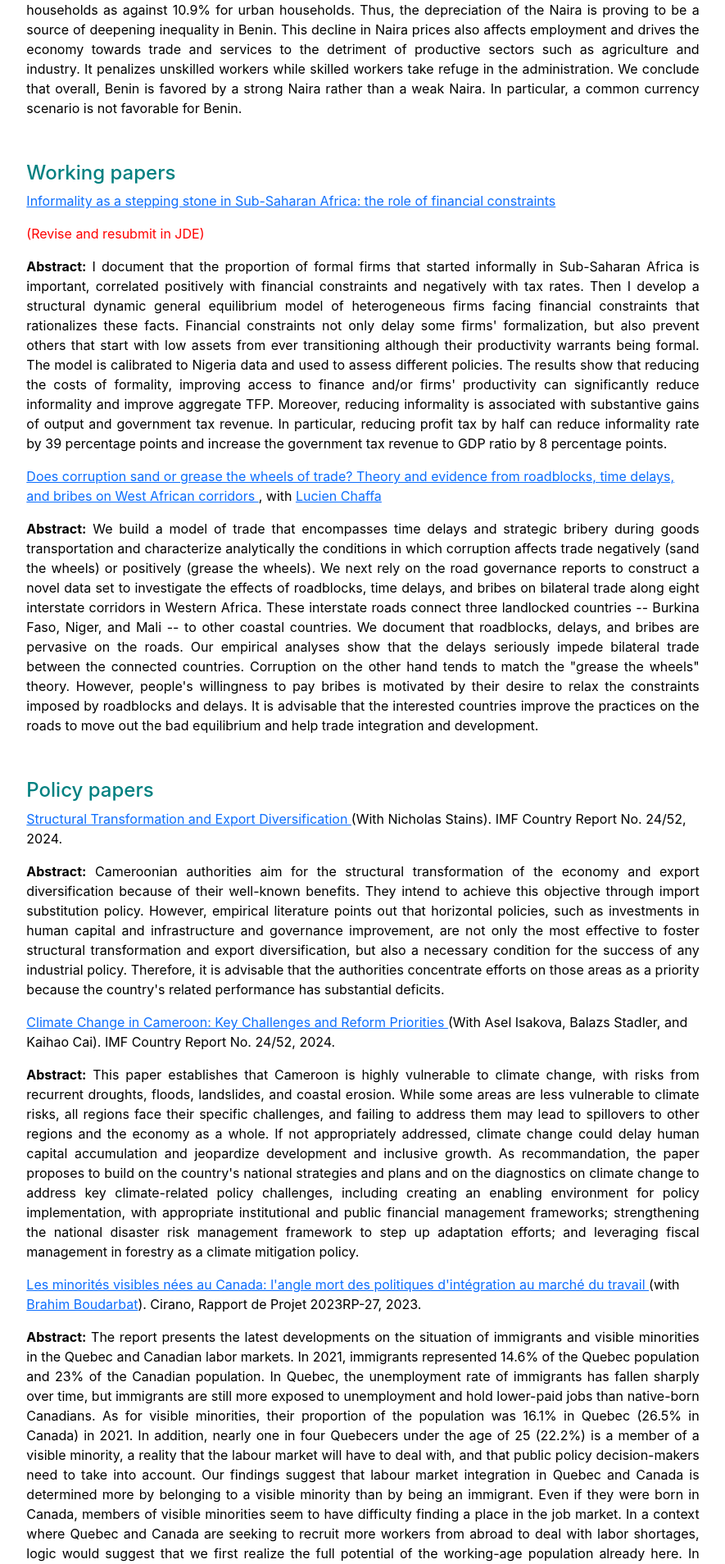
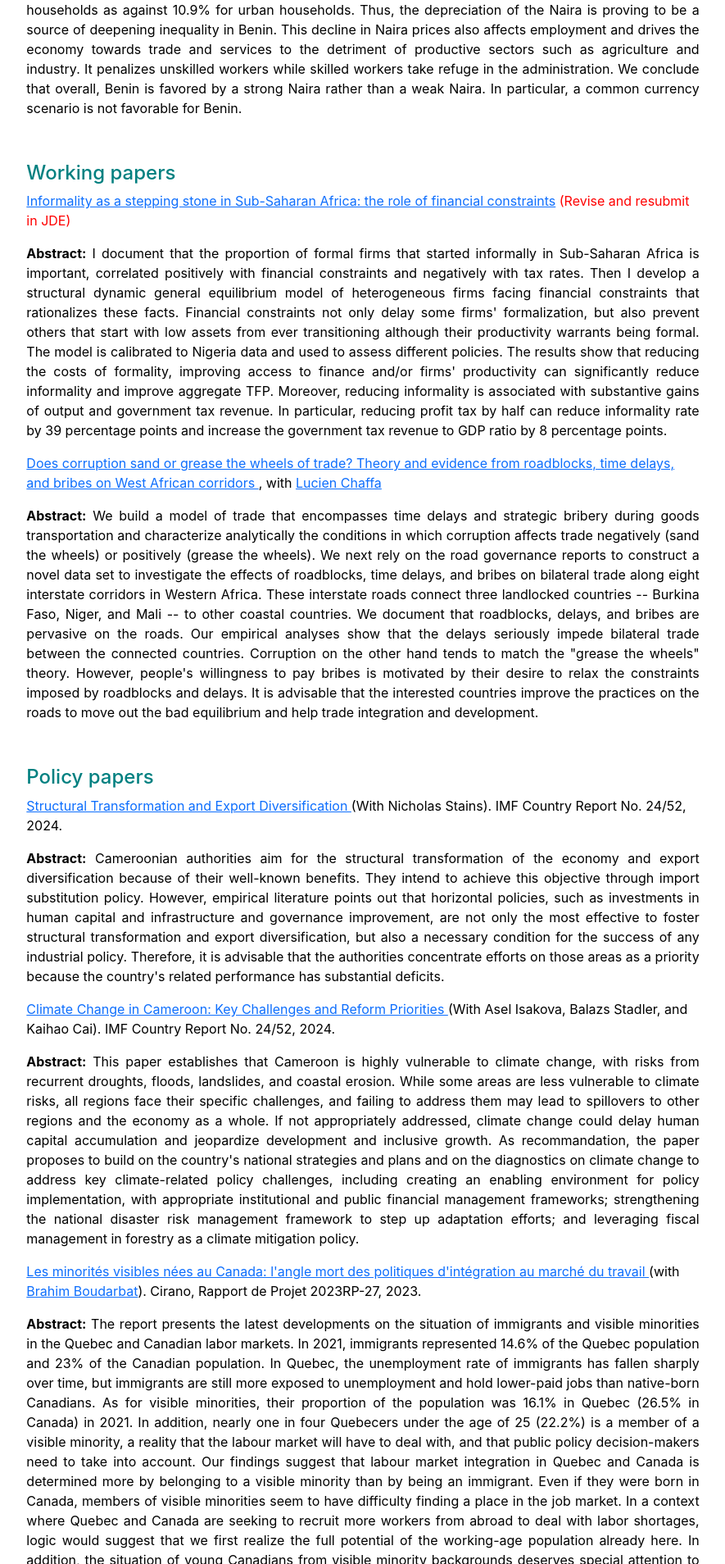
Before and after one commit to Idossou-Marius-Adom/idossou-marius-adom.github.io, a Jekyll site: the page built from Research.md, in a window 1280 px wide. Shown: the part 1510-3418 px from the top of the page at 82% size, without its empty margins (197-1082 px from the left). Built offline with Jekyll 4.4.1, drawn with Linux system fonts in a browser that asks for light colours.

Commit message:
Update Research.html

```diff
--- a/_layouts/Research.html
+++ b/_layouts/Research.html
@@ -91,7 +91,7 @@ layout: default
 
 
           <p> <a href="https://1drv.ms/b/s!Ajy85haoJUVfi_kDD6jVBlknzgTZrA?e=PC2bGT">
-                 Informality as a stepping stone in Sub-Saharan Africa: the role of financial constraints</a> <p style="color:red">(Revise and resubmit in JDE)</p> </p>
+                 Informality as a stepping stone in Sub-Saharan Africa: the role of financial constraints</a> <span style="color:red">(Revise and resubmit in JDE)</span> </p>
 
           <p align="justify"> <b>Abstract:</b> I document that the proportion of formal firms that started informally in Sub-Saharan Africa is important, correlated positively with financial constraints and negatively with tax rates. Then I develop a structural dynamic general equilibrium model of heterogeneous firms facing financial constraints that rationalizes these facts. Financial constraints not only delay some firms' formalization, but also prevent others that start with low assets from ever transitioning although their productivity warrants being formal. The model is calibrated to Nigeria data and used to assess different policies. The results show that reducing the costs of formality, improving access to finance and/or firms' productivity can significantly reduce informality and improve aggregate TFP. Moreover, reducing informality is associated with substantive gains of output and government tax revenue. In particular, reducing profit tax by half can reduce informality rate by 39 percentage points and increase the government tax revenue to GDP ratio by 8 percentage points. </p>
 
```
